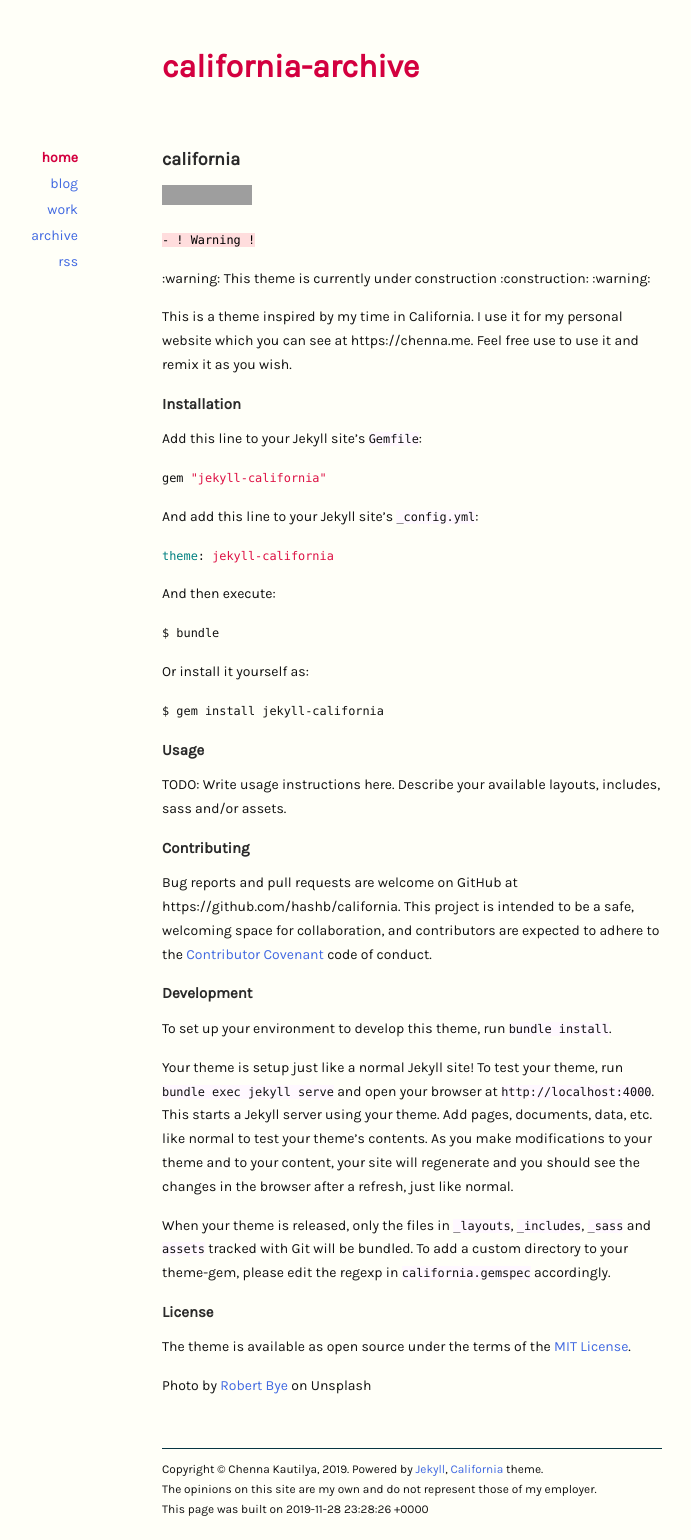
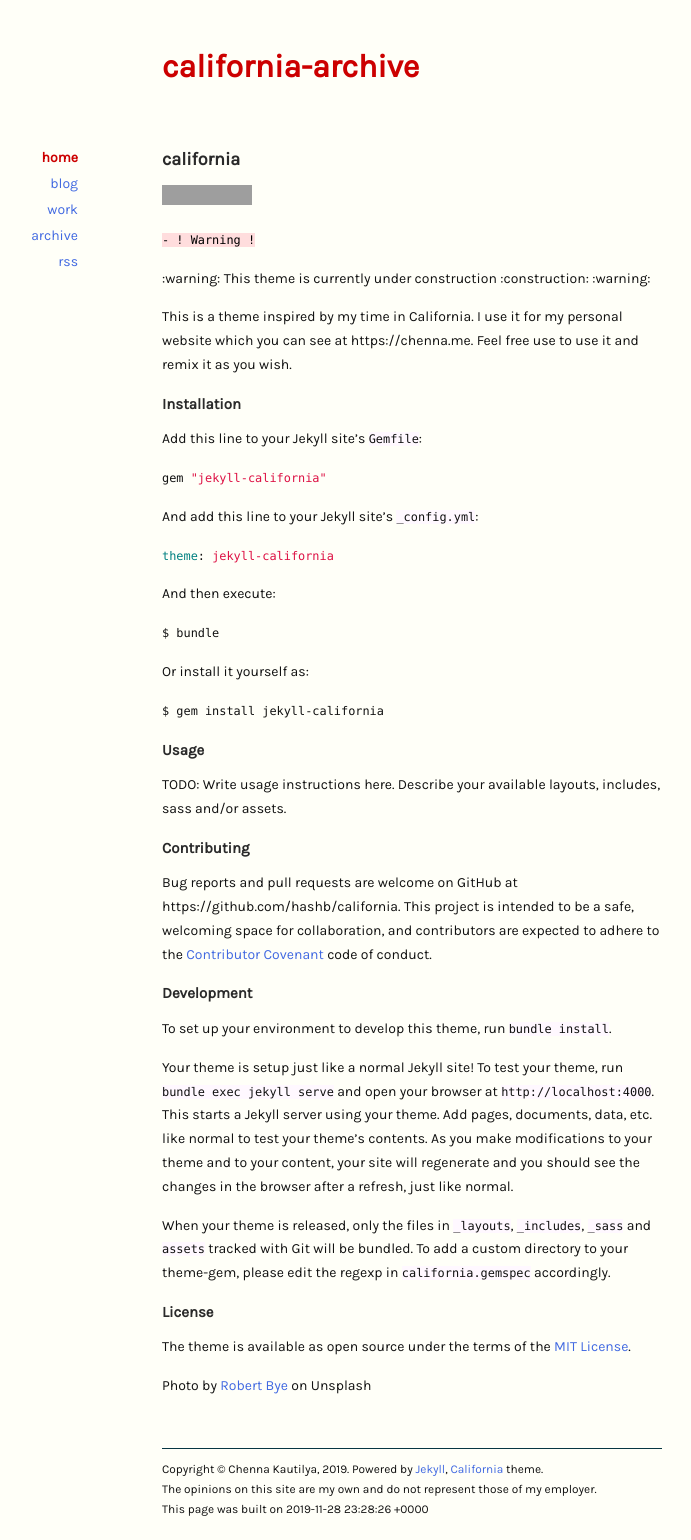
Before and after one commit to hashb/california-archive, a Jekyll site: the page built from README.md, in a window 1280 px wide. Shown: the whole page, without its empty margins (228-919 px from the left). Built offline with Jekyll 4.4.1, drawn with Linux system fonts in a browser that asks for light colours; our own code applies the rules of GitHub Pages for plain Markdown files; grey boxes are pictures that could not be loaded.

Commit message:
Oops, I was using the wrong red

```diff
--- a/_sass/_variables.scss
+++ b/_sass/_variables.scss
@@ -6,5 +6,5 @@
 $royal-blue: #4169e1;
 $cerulean-blue: #2a52be;
 $headings: #2a2a2a;
-$utah-red: #d3003f;
+$utah-red: #CC0000;
 $a-background: #eee8d5;
```
